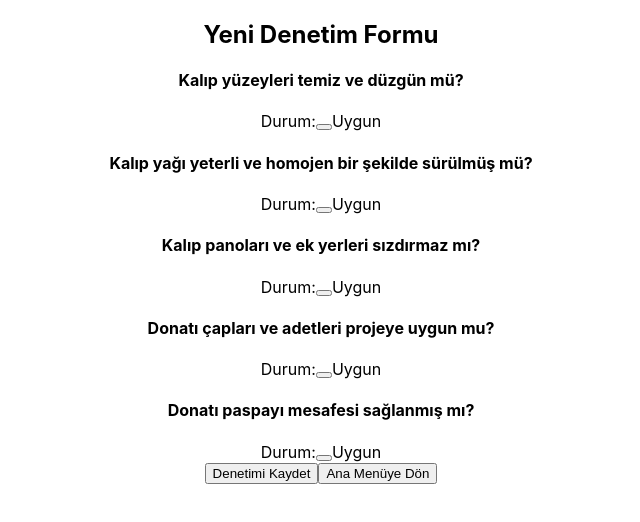
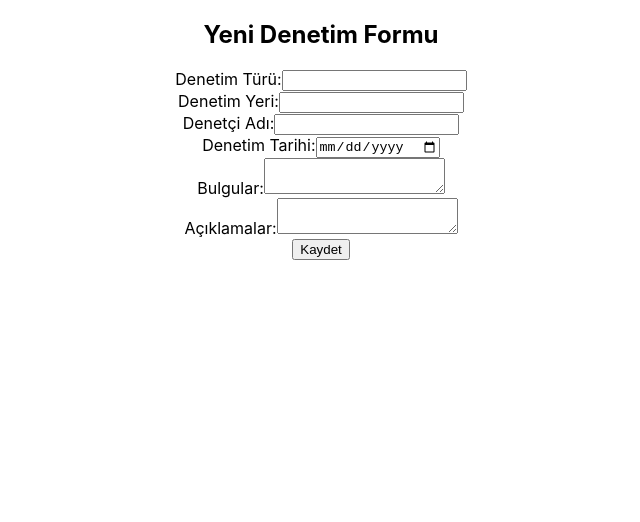
Before and after one commit to edyakampus2/kalite-kontrol-pwa, a React (Create React App) app: page / in a window 1280 px wide. Both pictures are taken after a click on the button "Yeni Denetim Başlat". Shown: the top 522 px of the page, without its empty margins (319-959 px from the left). Built offline with nearby package versions, Linux system fonts and the light colour scheme; no server answers.

Commit message:
Denetim Formu düzeltme

```diff
--- a/src/components/DenetimFormu.js
+++ b/src/components/DenetimFormu.js
@@ -1,218 +1,149 @@
-// src/components/DenetimFormu.js
-// Tarih: 09.08.2025 Saat: 11:15
-// Açıklama: Yeni denetim formu oluşturma, kullanıcıdan konum ve fotoğraf alma ve kaydetme işlemlerini yönetir.
-// Veriler, önce API'ye, başarısız olursa IndexedDB'ye kaydedilir.
-// Hata düzeltmeleri: App.js'den gelen prop'lar ile uyumsuzluk giderildi. Artık setModalMessage, setShowModal ve setRefreshTrigger prop'ları kullanılıyor.
-// Tasarım Güncellemesi: Eklenen fotoğraftaki modern tasarıma uygun hale getirildi.
+import React, { useState, useEffect } from 'react';
+import { db } from '../firebase';
+import { collection, addDoc, serverTimestamp } from 'firebase/firestore';
 
-import React, { useState, useEffect } from 'react';
-import axios from 'axios';
-import { saveDenetim } from '../services/IndexedDBService';
-import { getFormMaddeleri } from '../data/FormVerileri';
-import { Switch } from '@headlessui/react';
+const DenetimFormu = () => {
+  // Form verilerini tutmak için state hook'u
+  const [formData, setFormData] = useState({
+    denetimTuru: '',
+    denetimYeri: '',
+    denetciAdi: '',
+    denetimTarihi: '',
+    bulgular: '',
+    aciklamalar: '',
+  });
 
-const DenetimFormu = ({ setCurrentView, setModalMessage, setShowModal, setRefreshTrigger }) => {
-    const [formData, setFormData] = useState([]);
-    const [konum, setKonum] = useState(null);
-    const [loading, setLoading] = useState(false);
+  // Başarılı kaydetme sonrası mesaj göstermek için state
+  const [successMessage, setSuccessMessage] = useState('');
 
-    useEffect(() => {
-        // Form maddelerini yükle
-        const maddeler = getFormMaddeleri();
-        setFormData(maddeler.map(madde => ({ ...madde, durum: null, not: '', foto: null })));
+  // Hata mesajlarını tutmak için state
+  const [errorMessage, setErrorMessage] = useState('');
 
-        // Kullanıcının konumunu al
-        if (navigator.geolocation) {
-            navigator.geolocation.getCurrentPosition(
-                (position) => {
-                    setKonum({
-                        latitude: position.coords.latitude,
-                        longitude: position.coords.longitude,
-                    });
-                },
-                (error) => {
-                    console.error("Konum bilgisi alınamadı:", error);
-                    setModalMessage('Konum bilgisi alınamadı. Denetim kaydında konum bilgisi olmayacaktır.');
-                    setShowModal(true);
-                }
-            );
-        } else {
-            setModalMessage('Tarayıcınız konum servislerini desteklemiyor.');
-            setShowModal(true);
-        }
-    }, [setModalMessage, setShowModal]);
-
-    const handleDurumChange = (maddeId, durum) => {
-        setFormData(prevData =>
-            prevData.map(madde =>
-                madde.id === maddeId ? { ...madde, durum } : madde
-            )
-        );
+  // Form inputları değiştiğinde state'i güncelleyen fonksiyon
+  const handleChange = (e) => {
+    const { name, value } = e.target;
+    setFormData((prevData) => ({
+      ...prevData,
+      [name]: value,
+    }));
   };
 
-    const handleNotChange = (maddeId, not) => {
-        setFormData(prevData =>
-            prevData.map(madde =>
-                madde.id === maddeId ? { ...madde, not } : madde
-            )
-        );
-    };
+  // Form submit edildiğinde çalışacak fonksiyon
+  const handleSubmit = async (e) => {
+    e.preventDefault();
 
-    const handleFotoChange = (maddeId, file) => {
-        if (!file) return;
-
-        const reader = new FileReader();
-        reader.onloadend = () => {
-            setFormData(prevData =>
-                prevData.map(madde =>
-                    madde.id === maddeId ? { ...madde, foto: reader.result } : madde
-                )
-            );
-        };
-        reader.readAsDataURL(file);
-    };
-
-    const handleSubmit = async () => {
-        setLoading(true);
-        // Formda en az bir denetim maddesinin durumunun seçildiğinden emin ol
-        const isFormValid = formData.every(madde => madde.durum !== null);
-        if (!isFormValid) {
-            setModalMessage('Lütfen tüm kontrol maddelerinin durumunu belirleyin.');
-            setShowModal(true);
-            setLoading(false);
+    // Zorunlu alanların kontrolü
+    if (!formData.denetimTuru || !formData.denetimYeri || !formData.denetciAdi) {
+      setErrorMessage('Lütfen zorunlu alanları doldurun.');
       return;
     }
 
-        const denetim = {
-            tarih: new Date().toISOString(),
-            konum,
-            // API'ye gönderilecek veriyi oluştur
-            kontrolListesi: formData.map(({ foto, ...rest }) => ({
-                ...rest,
-                // Fotoğraf verisi varsa Base64 kısmını al
-                foto: foto ? foto.split(',')[1] : null,
-            })),
-        };
+    try {
+      // Form verilerini Firestore'a ekliyoruz
+      await addDoc(collection(db, 'denetimler'), {
+        ...formData,
+        createdAt: serverTimestamp(), // Sunucu zaman damgası ekliyoruz
+      });
 
-        try {
-            // Önce sunucuya kaydetmeyi dene
-            await axios.post('https://kalite-kontrol-api.onrender.com/api/denetimler', denetim);
-            setModalMessage('Denetim başarıyla sunucuya kaydedildi!');
-            setShowModal(true);
+      // Başarılı mesajı ayarlayıp formu sıfırlıyoruz
+      setSuccessMessage('Denetim başarıyla kaydedildi!');
+      setErrorMessage('');
+      setFormData({
+        denetimTuru: '',
+        denetimYeri: '',
+        denetciAdi: '',
+        denetimTarihi: '',
+        bulgular: '',
+        aciklamalar: '',
+      });
+
     } catch (error) {
-            console.error("Denetim sunucuya kaydedilirken hata oluştu, IndexedDB'ye kaydediliyor:", error);
-            try {
-                // Sunucuya kaydedemezse, IndexedDB'ye kaydet
-                await saveDenetim(denetim);
-                setModalMessage('İnternet bağlantısı yok. Denetim yerel depolama alanına kaydedildi.');
-                setShowModal(true);
-            } catch (indexedDBError) {
-                console.error("Denetim IndexedDB'ye kaydedilirken hata oluştu:", indexedDBError);
-                setModalMessage('Veri kaydı sırasında bir hata oluştu. Lütfen daha sonra tekrar deneyin.');
-                setShowModal(true);
-            }
-        } finally {
-            setLoading(false);
-            // Kaydetme işlemi bittiğinde listeyi yenile ve menüye dön
-            setRefreshTrigger(prev => !prev);
-            setCurrentView('menu');
+      console.error('Denetim kaydedilirken bir hata oluştu:', error);
+      setErrorMessage('Bir hata oluştu, lütfen tekrar deneyin.');
+      setSuccessMessage('');
     }
   };
 
-    const StatusSwitch = ({ madde, handleDurumChange, loading }) => {
-        const isUygun = madde.durum === 'Uygun';
-        const isUygunDegil = madde.durum === 'Uygun Değil';
+  // Başarı mesajını belirli bir süre sonra kaldırmak için useEffect hook'u
+  useEffect(() => {
+    if (successMessage) {
+      const timer = setTimeout(() => {
+        setSuccessMessage('');
+      }, 5000); // 5 saniye sonra mesajı kaldır
+      return () => clearTimeout(timer); // Komponent unmount olduğunda timer'ı temizle
+    }
+  }, [successMessage]);
 
   return (
-            <div className="flex items-center justify-between">
-                <span className="text-sm font-medium text-gray-700">Durum:</span>
-                <Switch
-                    checked={isUygunDegil}
-                    onChange={() => {
-                        const newDurum = isUygunDegil ? 'Uygun' : 'Uygun Değil';
-                        handleDurumChange(madde.id, newDurum);
-                    }}
-                    disabled={loading}
-                    className={`${
-                        isUygunDegil ? 'bg-red-500' : 'bg-green-500'
-                    } relative inline-flex h-6 w-11 items-center rounded-full transition-colors focus:outline-none focus:ring-2 focus:ring-offset-2 focus:ring-blue-500`}
-                >
-                    <span
-                        className={`${
-                            isUygunDegil ? 'translate-x-6' : 'translate-x-1'
-                        } inline-block h-4 w-4 transform rounded-full bg-white transition-transform`}
+    <div className="denetim-formu-container">
+      {successMessage && <div className="success-message">{successMessage}</div>}
+      {errorMessage && <div className="error-message">{errorMessage}</div>}
+
+      <h2>Yeni Denetim Formu</h2>
+      <form onSubmit={handleSubmit}>
+        <div className="form-group">
+          <label htmlFor="denetimTuru">Denetim Türü:</label>
+          <input
+            type="text"
+            id="denetimTuru"
+            name="denetimTuru"
+            value={formData.denetimTuru}
+            onChange={handleChange}
+            required
           />
-                </Switch>
-                <span className={`text-sm font-semibold ml-2 ${isUygunDegil ? 'text-red-500' : 'text-green-500'}`}>
-                    {isUygunDegil ? 'Uygun Değil' : 'Uygun'}
-                </span>
         </div>
-        );
-    };
-
-    return (
-        <div className="p-4 sm:p-6 bg-gray-100 min-h-screen rounded-lg shadow-md">
-            <h2 className="text-2xl font-bold mb-6 text-gray-800">Yeni Denetim Formu</h2>
-            <div className="form-content space-y-6">
-                {formData.map(madde => (
-                    <div key={madde.id} className="bg-white p-6 rounded-lg shadow-lg border border-gray-200">
-                        <h4 className="text-lg font-bold text-gray-800 mb-4">{madde.metin}</h4>
-                        <StatusSwitch madde={madde} handleDurumChange={handleDurumChange} loading={loading} />
-
-                        {madde.durum === 'Uygun Değil' && (
-                            <div className="space-y-4 mt-6 p-4 bg-gray-50 rounded-lg border border-gray-200">
-                                <div className="space-y-2">
-                                    <label htmlFor={`not-${madde.id}`} className="block text-sm font-medium text-gray-700">Not:</label>
+        <div className="form-group">
+          <label htmlFor="denetimYeri">Denetim Yeri:</label>
+          <input
+            type="text"
+            id="denetimYeri"
+            name="denetimYeri"
+            value={formData.denetimYeri}
+            onChange={handleChange}
+            required
+          />
+        </div>
+        <div className="form-group">
+          <label htmlFor="denetciAdi">Denetçi Adı:</label>
+          <input
+            type="text"
+            id="denetciAdi"
+            name="denetciAdi"
+            value={formData.denetciAdi}
+            onChange={handleChange}
+            required
+          />
+        </div>
+        <div className="form-group">
+          <label htmlFor="denetimTarihi">Denetim Tarihi:</label>
+          <input
+            type="date"
+            id="denetimTarihi"
+            name="denetimTarihi"
+            value={formData.denetimTarihi}
+            onChange={handleChange}
+          />
+        </div>
+        <div className="form-group">
+          <label htmlFor="bulgular">Bulgular:</label>
           <textarea
-                                        id={`not-${madde.id}`}
-                                        placeholder="Uygunsuzlukla ilgili not ekle..."
-                                        rows="2"
-                                        className="w-full p-3 border border-gray-300 rounded-lg focus:ring-blue-500 focus:border-blue-500 transition duration-150 ease-in-out resize-none"
-                                        onChange={e => handleNotChange(madde.id, e.target.value)}
-                                        value={madde.not}
-                                        disabled={loading}
-                                    ></textarea>
+            id="bulgular"
+            name="bulgular"
+            value={formData.bulgular}
+            onChange={handleChange}
+          />
         </div>
-                                <div className="space-y-2">
-                                    <label htmlFor={`foto-${madde.id}`} className="block text-sm font-medium text-gray-700">Kanıt Fotoğrafı:</label>
-                                    <input
-                                        id={`foto-${madde.id}`}
-                                        type="file"
-                                        accept="image/*"
-                                        capture="environment"
-                                        className="block w-full text-sm text-gray-500 file:mr-4 file:py-2 file:px-4 file:rounded-full file:border-0 file:text-sm file:font-semibold file:bg-blue-100 file:text-blue-700 hover:file:bg-blue-200 transition duration-150 ease-in-out cursor-pointer"
-                                        onChange={e => handleFotoChange(madde.id, e.target.files[0])}
-                                        disabled={loading}
+        <div className="form-group">
+          <label htmlFor="aciklamalar">Açıklamalar:</label>
+          <textarea
+            id="aciklamalar"
+            name="aciklamalar"
+            value={formData.aciklamalar}
+            onChange={handleChange}
           />
-                                    {madde.foto && (
-                                        <div className="mt-4">
-                                            <img src={madde.foto} alt="Kanıt Fotoğrafı" className="max-w-[150px] h-auto rounded-lg shadow-md border border-gray-300" />
         </div>
-                                    )}
-                                </div>
-                            </div>
-                        )}
-                    </div>
-                ))}
-            </div>
-
-            {/* Form kaydetme ve menüye dönme butonları */}
-            <div className="mt-8 flex flex-col sm:flex-row justify-between space-y-4 sm:space-y-0 sm:space-x-4">
-                <button
-                    onClick={handleSubmit}
-                    disabled={loading}
-                    className={`w-full sm:w-auto py-3 px-6 rounded-lg font-bold text-white transition duration-300 ${loading ? 'bg-blue-400 cursor-not-allowed' : 'bg-blue-600 hover:bg-blue-700 shadow-lg'}`}
-                >
-                    {loading ? 'Kaydediliyor...' : 'Denetimi Kaydet'}
-                </button>
-                <button
-                    onClick={() => setCurrentView('menu')}
-                    disabled={loading}
-                    className={`w-full sm:w-auto py-3 px-6 rounded-lg font-bold text-gray-800 transition duration-300 ${loading ? 'bg-gray-200 cursor-not-allowed' : 'bg-gray-300 hover:bg-gray-400 shadow-md'}`}
-                >
-                    Ana Menüye Dön
-                </button>
-            </div>
+        <button type="submit" className="submit-button">Kaydet</button>
+      </form>
     </div>
   );
 };
```
Lines whose indentation alone changed are shown as unchanged.
